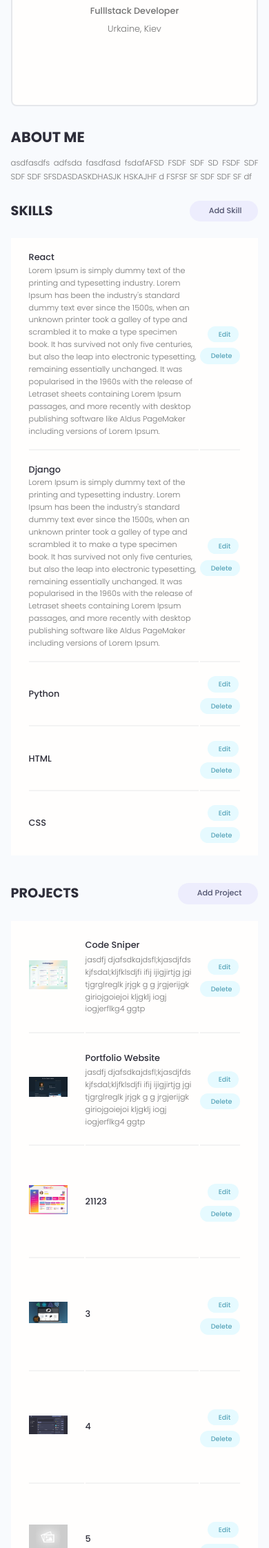
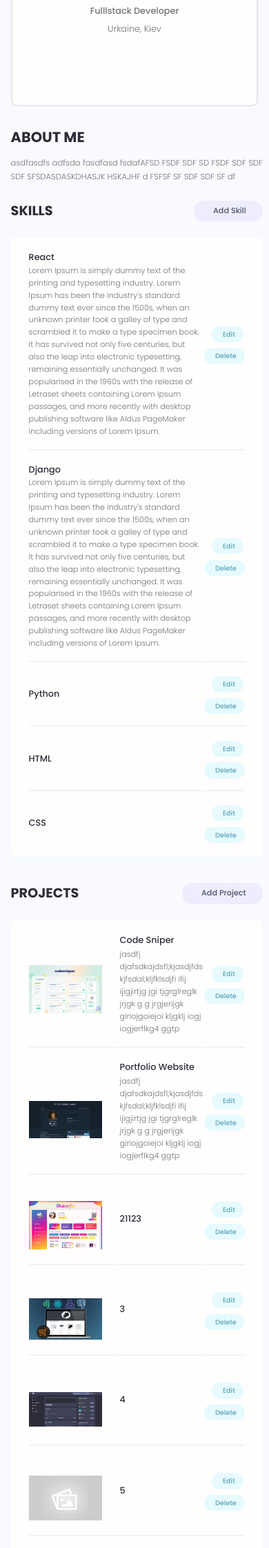
Before and after one commit to MafanNam/portfolio_site, a Django app: page /account/ in a window 390 px wide. Shown: the part 375-2619 px from the top of the page at 69% size. Run offline with Django 4.2, Linux system fonts and the light colour scheme; a user stored in the database is signed in; data comes from the database, SQL or seed files in the repository; both versions use the stored data as it was after the commit; some libraries are stand-ins or nearby versions.

Commit message:
bug-fix and add requirements

```diff
--- a/portfolio_site/settings.py
+++ b/portfolio_site/settings.py
@@ -134,7 +134,7 @@ WSGI_APPLICATION = 'portfolio_site.wsgi.application'
 #         'ENGINE': 'django.db.backends.postgresql',
 #         'NAME': 'portfolio_site',
 #         'USER': 'Mafan',
-#         'PASSWORD': 'Maksim20040',
+#         'PASSWORD': '',
 #         'HOST': 'database-1.cmfgm6lomgfw.eu-north-1.rds.amazonaws.com',
 #         'PORT': '5432',
 #     }
@@ -184,8 +184,8 @@ EMAIL_HOST = 'smtp.gmail.com'
 EMAIL_PORT = '587'
 EMAIL_USE_TLS = True
 
-EMAIL_HOST_USER = 'kepkpkep@gmail.com'
-EMAIL_HOST_PASSWORD = 'tiqpmvepxjmmbbkh'
+EMAIL_HOST_USER = ''
+EMAIL_HOST_PASSWORD = ''
 
 # Static files (CSS, JavaScript, Images)
 # https://docs.djangoproject.com/en/4.2/howto/static-files/
--- a/projects/templates/projects/projects.html
+++ b/projects/templates/projects/projects.html
@@ -30,8 +30,10 @@
                         <div class="column">
                             <div class="card project">
                                 <a href="{% url 'projects:project_one' project.id %}" class="project">
-                                    <img class="project__thumbnail" src="{{ project.imageURL }}"
-                                         alt="project thumbnail"/>
+                                    <div class="img-vruper">
+                                        <img class="project__thumbnail project__timati" src="{{ project.imageURL }}"
+                                             alt="project thumbnail"/>
+                                    </div>
                                     <div class="card__body">
                                         <h3 class="project__title">{{ project.title }}</h3>
                                         <p><a class="project__author"
--- /dev/null
+++ b/requirements.txt
@@ -0,0 +1,3 @@
+Django~=4.2
+djangorestframework~=3.14.0
+Pillow=9.5.0
--- a/static/styles/app.css
+++ b/static/styles/app.css
@@ -80,6 +80,7 @@ img {
         position: relative;
         z-index: 999;
     }
+
     .toggle-menu {
         position: relative;
     }
@@ -119,6 +120,7 @@ img {
         top: 3.4rem;
         transform-origin: 0 0;
     }
+
     .toggle-menu__lines::after {
         top: 4.6rem;
         transform-origin: 0 0;
@@ -417,6 +419,7 @@ img {
     .singleProject .column--1of3 {
         order: 1;
     }
+
     .singleProject .column--2of3 {
         order: 2;
     }
@@ -464,12 +467,12 @@ img {
     margin-bottom: 3rem;
 }
 
-.project__author{
+.project__author {
     font-size: 1.4rem;
     font-style: italic;
 }
 
-.project--rating{
+.project--rating {
     margin-bottom: 1.6em;
     margin-top: .5em;
 }
@@ -513,6 +516,27 @@ img {
     height: 25rem;
     object-fit: cover;
     object-position: top center;
+
+
+}
+
+.project__timati {
+    position: absolute;
+    top: 0;
+    left: 0;
+    width: 100%;
+
+}
+
+.img-vruper {
+    width: 100%;
+    height: 25rem;
+    position: relative;
+    overflow: hidden;
+}
+
+.project {
+    width: 100%;
 }
 
 .project__title {
@@ -525,6 +549,38 @@ img {
     margin: 1rem 0;
     font-size: 1.4rem;
     text-align: justify;
+}
+
+/*========== User_profile_image ==========*/
+.img__egorick {
+    position: relative;
+    overflow: hidden;
+    width: 163px;
+    height: 135px;
+}
+
+.img__img {
+    width: 163px;
+    height: 100%;
+    min-height: 135px;
+    position: absolute;
+    top: 0;
+    left: 0;
+    object-fit: cover;
+    object-position: center;
+}
+
+@media screen and (max-width: 420px) {
+    .img__egorick {
+        width: 130px;
+        height: 90px;
+    }
+
+    .img__img {
+        width: 130px;
+        height: 100%;
+        min-height: 90px;
+    }
 }
 
 /*========== Comments ==========*/
@@ -613,7 +669,7 @@ img {
     object-fit: contain;
 }
 
-.settings__tableInfo{
+.settings__tableInfo {
     width: 100%;
 }
 
@@ -705,6 +761,7 @@ img {
     align-items: center;
     margin: 2.5rem 0;
 }
+
 .auth .auth__actions a {
     text-decoration: underline;
 }
--- a/users/templates/users/account.html
+++ b/users/templates/users/account.html
@@ -10,8 +10,9 @@
                 <div class="column column--1of3">
                     <div class="card text-center">
                         <div class="card__body dev">
-              <a class="tag tag--pill tag--main settings__btn" href="{% url 'edit-account' %}"><i class="im im-edit"></i> Edit</a>
-              <img class="avatar avatar--xl dev__avatar" src="{{ profile.imageURL }}" />
+                            <a class="tag tag--pill tag--main settings__btn" href="{% url 'edit-account' %}"><i
+                                    class="im im-edit"></i> Edit</a>
+                            <img class="avatar avatar--xl dev__avatar" src="{{ profile.imageURL }}"/>
                             <h2 class="dev__name">{{ profile.name }}</h2>
                             <p class="dev__title">{{ profile.short_intro }}</p>
                             <p class="dev__location">{{ profile.location }}</p>
@@ -33,7 +34,8 @@
                     </div>
                     <div class="settings">
                         <h3 class="settings__title">Skills</h3>
-            <a class="tag tag--pill tag--sub settings__btn tag--lg" href="{% url 'create-skill' %}"><i class="im im-plus"></i> Add Skill</a>
+                        <a class="tag tag--pill tag--sub settings__btn tag--lg" href="{% url 'create-skill' %}"><i
+                                class="im im-plus"></i> Add Skill</a>
                     </div>
 
                     <table class="settings__table">
@@ -45,8 +47,11 @@
                                     <p>{{ skill.description }}</p>
                                 </td>
                                 <td class="settings__tableActions">
-                <a class="tag tag--pill tag--main settings__btn" href="{% url 'update-skill' skill.id %}"><i class="im im-edit"></i> Edit</a>
-                <a class="tag tag--pill tag--main settings__btn" href="{% url 'delete-skill' skill.id %}?next=/account"><i class="im im-x-mark-circle-o"></i>
+                                    <a class="tag tag--pill tag--main settings__btn"
+                                       href="{% url 'update-skill' skill.id %}"><i class="im im-edit"></i> Edit</a>
+                                    <a class="tag tag--pill tag--main settings__btn"
+                                       href="{% url 'delete-skill' skill.id %}?next=/account"><i
+                                            class="im im-x-mark-circle-o"></i>
                                         Delete</a>
                                 </td>
                             </tr>
@@ -56,7 +61,8 @@
 
                     <div class="settings">
                         <h3 class="settings__title">Projects</h3>
-            <a class="tag tag--pill tag--sub settings__btn tag--lg" href="{% url 'projects:create-project' %}"><i class="im im-plus"></i> Add Project</a>
+                        <a class="tag tag--pill tag--sub settings__btn tag--lg"
+                           href="{% url 'projects:create-project' %}"><i class="im im-plus"></i> Add Project</a>
                     </div>
 
                     <table class="settings__table">
@@ -64,15 +70,23 @@
                         {% for project in projects %}
                             <tr>
                                 <td class="settings__thumbnail">
-                <a href="{% url 'projects:project_one' project.id %}"><img src="{{ project.imageURL }}" alt="Project Thumbnail" /></a>
+                                    <a href="{% url 'projects:project_one' project.id %}">
+                                        <div class="img__egorick">
+                                            <img src="{{ project.imageURL }}" class="img__img" alt="Project Thumbnail"/>
+                                        </div>
+                                    </a>
                                 </td>
                                 <td class="settings__tableInfo">
                                     <a href="{% url 'projects:project_one' project.id %}">{{ project.title }}</a>
                                     <p>{{ project.description|slice:"150" }}</p>
                                 </td>
                                 <td class="settings__tableActions">
-                <a class="tag tag--pill tag--main settings__btn" href="{% url 'projects:update-project' project.id %}"><i class="im im-edit"></i> Edit</a>
-                <a class="tag tag--pill tag--main settings__btn" href="{% url 'projects:delete-project' project.id %}?next=/account"><i class="im im-x-mark-circle-o"></i>
+                                    <a class="tag tag--pill tag--main settings__btn"
+                                       href="{% url 'projects:update-project' project.id %}"><i class="im im-edit"></i>
+                                        Edit</a>
+                                    <a class="tag tag--pill tag--main settings__btn"
+                                       href="{% url 'projects:delete-project' project.id %}?next=/account"><i
+                                            class="im im-x-mark-circle-o"></i>
                                         Delete</a>
                                 </td>
                             </tr>
```
Also changed, not shown: db.sqlite3, static/images/Devsearch_Profile.jpg (added), static/images/django-react-course_bSYdmzi.jpg (added), static/images/mumble_8KRpdEK.PNG (added), static/images/unicrorn_fee.PNG (added). Lines whose indentation alone changed are shown as unchanged.
